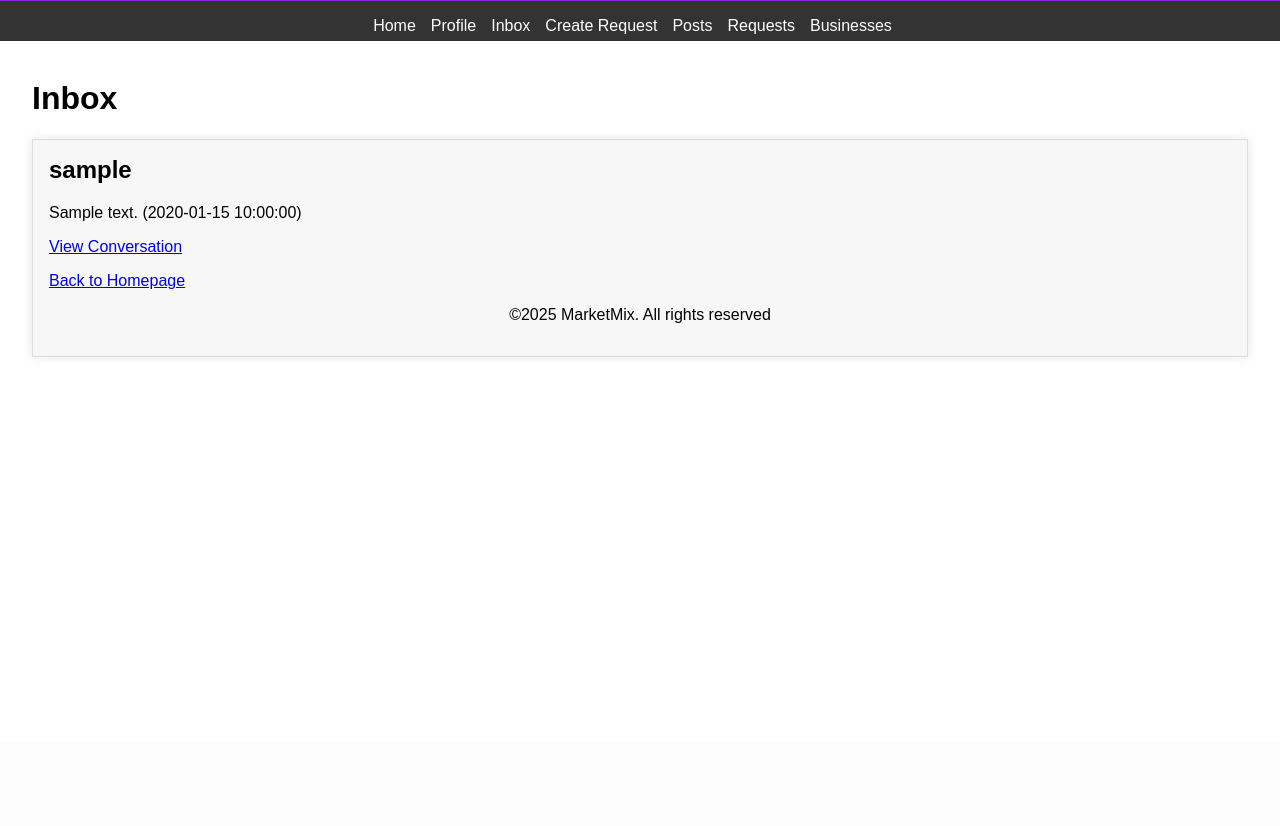
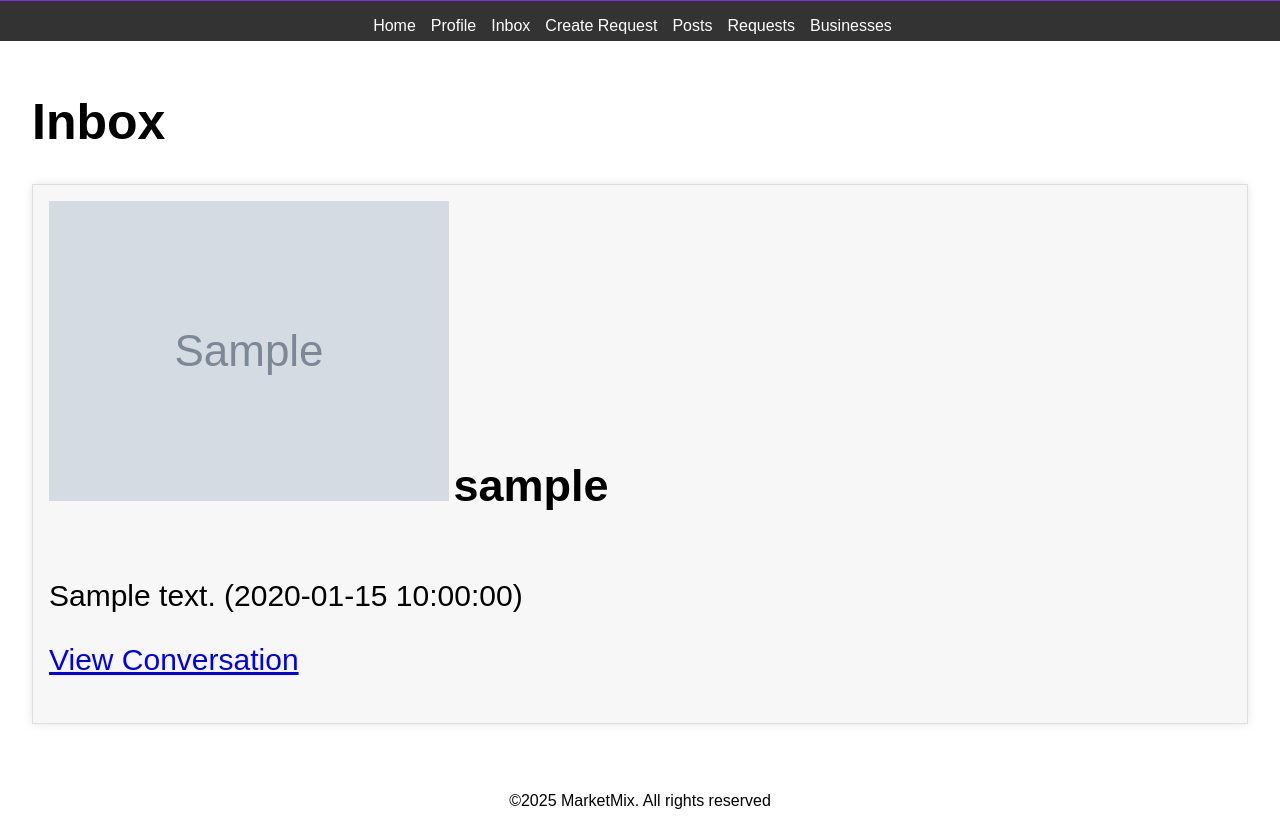
Before and after one commit to Benjamin-6161/MarketMix2, a Flask app: page /message/inbox in a window 1280 px wide. Shown: the part 59-885 px from the top of the page. Before the commit the page ends 416 px from the top, so only its background shows below. Run offline with Flask 3, Linux system fonts and the light colour scheme; a user stored in the database is signed in; tables that the repository leaves empty hold one stand-in row (values such as "Sample post"); grey boxes marked "Sample" are stand-in pictures.

Commit message:
Update inbox.html

```diff
--- a/app/templates/message/inbox.html
+++ b/app/templates/message/inbox.html
@@ -1,14 +1,13 @@
 {% extends 'base.html' %}
 
 {% block content %}
-    <h1>Inbox</h1>
-        {% for partner, last_message in conversation_partners %}
-            <div class="post">
-                <h2>{{ partner.username }}</h2>
-                <p>{{ last_message.content }} ({{ last_message.created_at.strftime('%Y-%m-%d %H:%M:%S') }})</p>
-                <a href="{{ url_for('message.view_conversation', user_id=partner.id) }}">View Conversation</a>
-            <div>
-        {% endfor %}
-    </ul>
-    <p><a href="{{ url_for('main.homepage') }}">Back to Homepage</a></p>
+  <h1 style="font-size: 50px;">Inbox</h1>
+    {% for partner, last_message in conversation_partners %}
+      <div class="post">
+        <img src="{{ url_for('static', filename='images/profile_photos/' + partner.image_filename) if partner.image_filename else app_config['DEFAULT_PROFILE_PHOTO_URL'] }}" alt="Profile Image" class="profile-image" onclick="enlargeImage(this.src)">
+        <h2 style="display: inline-block; font-size: 45px;">{{ partner.username }}</h2>
+        <p style="font-size: 30px;">{{ last_message.content }} ({{ last_message.created_at.strftime('%Y-%m-%d %H:%M:%S') }})</p>
+        <p style="font-size: 30px;"><a href="{{ url_for('message.view_conversation', user_id=partner.id) }}">View Conversation</a></p>
+      </div>
+    {% endfor %}
 {% endblock %}
```
